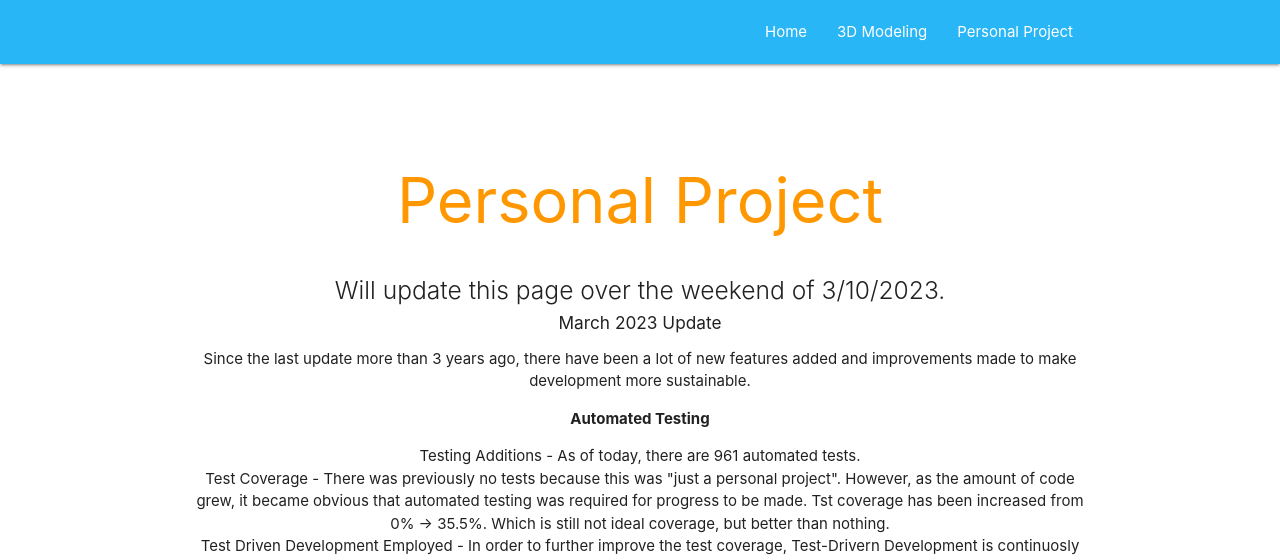
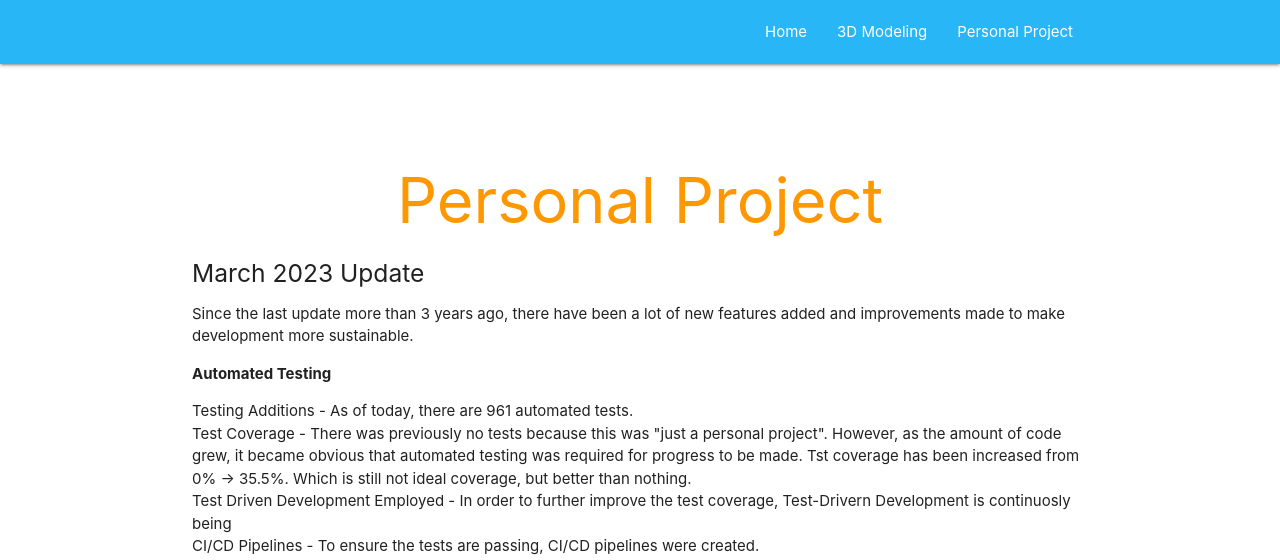
Before and after one commit to Bumpkin40/Bumpkin40.github.io, a plain HTML site: page projects.html in a window 1280 px wide. Shown: the top 560 px of the page. Drawn offline with nearby package versions, Linux system fonts and the light colour scheme.

Commit message:
Styling cleanup

```diff
--- a/projects.html
+++ b/projects.html
@@ -32,9 +32,8 @@
         <div class="container">
             <br><br>
             <h1 class="header center orange-text">Personal Project</h1>
-            <div class="row center">
-                <h5 class="header col s12 light">Will update this page over the weekend of 3/10/2023.</h5>
-                <h6>March 2023 Update</h6>
+            <div class="row">
+                <h5>March 2023 Update</h5>
                 <p>Since the last update more than 3 years ago, there have been a lot of new features added and improvements made to make development more sustainable.</p>
                 <b>Automated Testing</b>
                 <ul>
```
